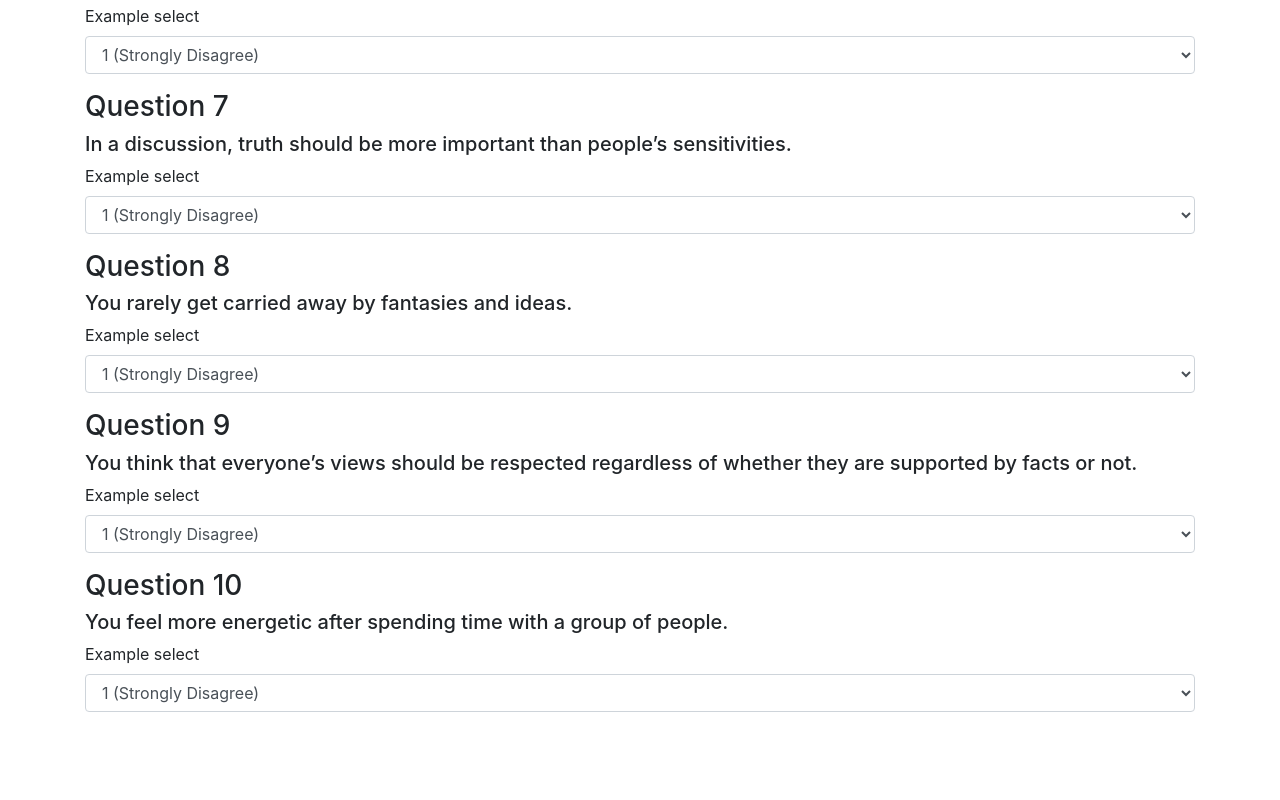
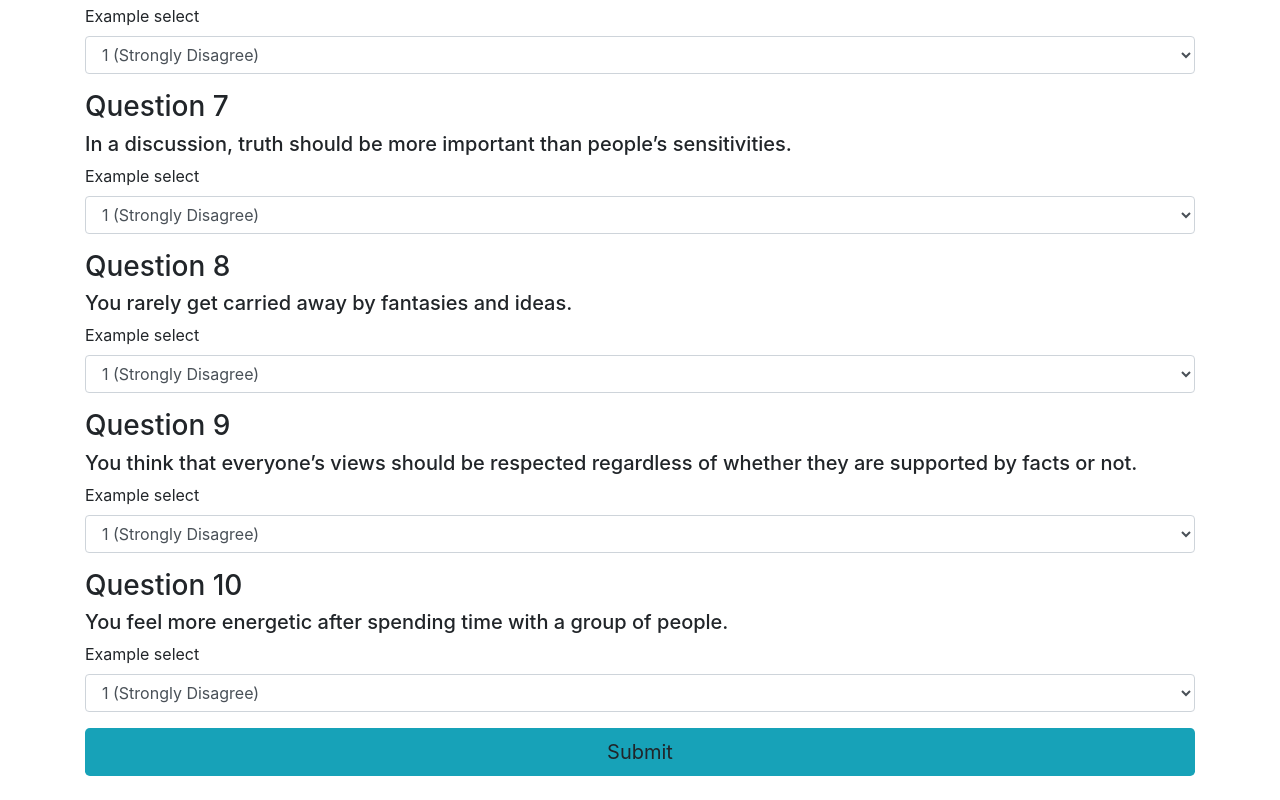
Before and after one commit to amrozinski88/friend-finder, a website: page app/public/survey.html in a window 1280 px wide. Shown: the part 1168-1968 px from the top of the page. Before the commit the page ends 1896 px from the top, so only its background shows below. Drawn offline with nearby package versions, Linux system fonts and the light colour scheme.

Commit message:
added submit button for survey

```diff
--- a/app/public/survey.html
+++ b/app/public/survey.html
@@ -161,6 +161,9 @@
                  <option value="5">5 (Strongly Agree)</option>
             </select>
         </div>
+        <button class="btn  btn-lg mb-4 btn-block bg-info" id="submitBtn" type="submit">
+            Submit
+        </button>
     </div>
 
 
```
